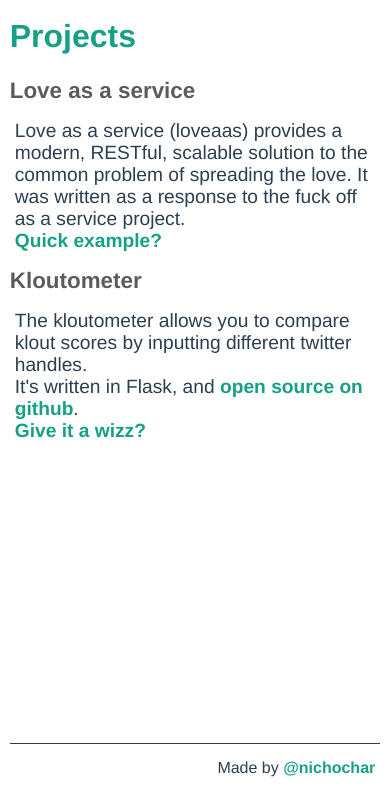
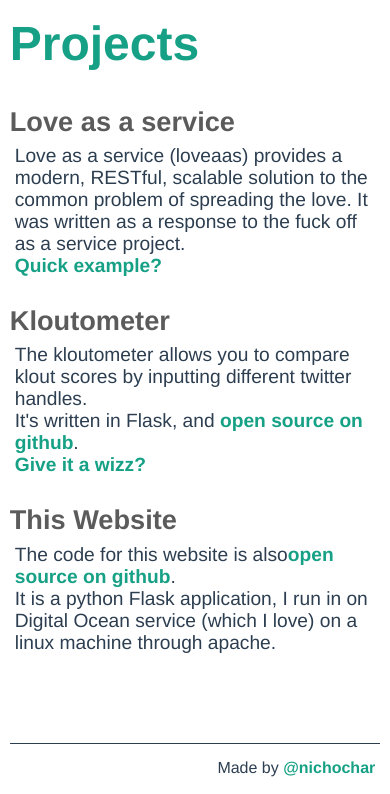
Before and after one commit to nichochar/blog, a Flask app: page /projects in a window 390 px wide. Shown: the part 51-845 px from the top of the page. Run offline with Flask 2, Linux system fonts and the light colour scheme; some libraries are stand-ins or nearby versions.

Commit message:
improved design

```diff
--- a/blog/static/customStyle.css
+++ b/blog/static/customStyle.css
@@ -83,6 +83,9 @@ body ul {
 .article img {
   max-width: 400px;
   margin: 0 auto; }
+
+.projects h2 {
+  padding-top: 1em; }
 
 /* used in the SLATE article */
 iframe {
@@ -173,13 +176,12 @@ iframe {
     width: 95%; }
 
   body h1 {
-    font-size: 2em;
+    font-size: 3em;
     line-height: 1em;
     padding-bottom: 20px; }
   body h2 {
     font-size: 1.4em;
-    padding: 10px 0;
-    line-height: 0.8em; }
+    padding: 10px 0; }
   body h3 {
     padding-top: 10px; }
   body p {
@@ -204,6 +206,16 @@ iframe {
     margin: 0 auto;
     max-width: 95%; }
 
+  .projects-main-page h2, .blog-main-page h2 {
+    padding-top: 20px;
+    font-size: 1.7em; }
+  .projects-main-page p, .blog-main-page p {
+    padding-top: 0;
+    padding-bottom: 10px; }
+
+  .google-plus {
+    display: none; }
+
   #header .home {
     padding-top: 17px;
     font-size: 0.9em; }
--- a/blog/static/customStyle.scss
+++ b/blog/static/customStyle.scss
@@ -127,6 +127,12 @@ body {
     }
 }
 
+.projects {
+    h2 {
+        padding-top: 1em;
+    }
+}
+
 /* used in the SLATE article */
 iframe {
     text-align: center;
@@ -240,7 +246,7 @@ iframe {
     }
     body {
         h1 {
-            font-size: 2em;
+            font-size: 3em;
             line-height: 1em;
             padding-bottom: 20px;
         }
@@ -248,7 +254,6 @@ iframe {
         h2 {
             font-size: 1.4em;
             padding: 10px 0;
-            line-height: 0.8em;
         }
 
         h3 {
@@ -283,6 +288,22 @@ iframe {
         max-width: 95%;
     }
 
+    .projects-main-page, .blog-main-page {
+        h2 {
+            padding-top: 20px;
+            font-size: 1.7em;
+        }
+
+        p {
+            padding-top: 0;
+            padding-bottom: 10px;
+        }
+    }
+
+    .google-plus {
+        display: none;
+    }
+
     #header {
         .home {
             padding-top: 17px;
--- a/blog/templates/projects.html
+++ b/blog/templates/projects.html
@@ -1,15 +1,26 @@
 {% extends 'layout.html' %}
 
 {% block badass_content %}
+<div class="projects-main-page">
     <h1>Projects</h1>
     <h2><a href="http://loveaas.com">Love as a service</a></h2>
-<p>Love as a service (loveaas) provides a modern, RESTful, scalable solution to the common problem of spreading the love.
-It was written as a response to the fuck off as a service project.</br>
+    <p>
+        Love as a service (loveaas) provides a modern, RESTful, scalable solution to the common problem of spreading the love.
+        It was written as a response to the fuck off as a service project.<br>
         <a href="http://loveaas.com/everyone/Nick">Quick example?</a>
+    </p>
 
     <h2><a href="http://kloutometer.herokuapp.com">Kloutometer</a></h2>
-<p>The kloutometer allows you to compare klout scores by inputting different twitter handles.</br>
-It's written in Flask, and <a href="https://github.com/nichochar/kloutometer">open source on github</a>.</br>
+    <p>
+        The kloutometer allows you to compare klout scores by inputting different twitter handles.<br>
+        It's written in Flask, and <a href="https://github.com/nichochar/kloutometer">open source on github</a>.<br>
         <a href="http://kloutometer.herokuapp.com/chart?handles=nichochar,barackobama,beyonce,yoda,justinbieber">Give it a wizz?</a>
     </p>
+
+    <h2><a href="http://nicholascharriere.com">This Website</a></h2>
+    <p>
+        The code for this website is also<a href="https://github.com/nichochar/blog">open source on github</a>.<br>
+        It is a python Flask application, I run in on Digital Ocean service (which I love) on a linux machine through apache.
+    </p>
+</div>
 {% endblock %}
```
Also changed, not shown: blog/templates/blog.html (+5 -3 lines), 1 other file. Lines whose indentation alone changed are shown as unchanged.
